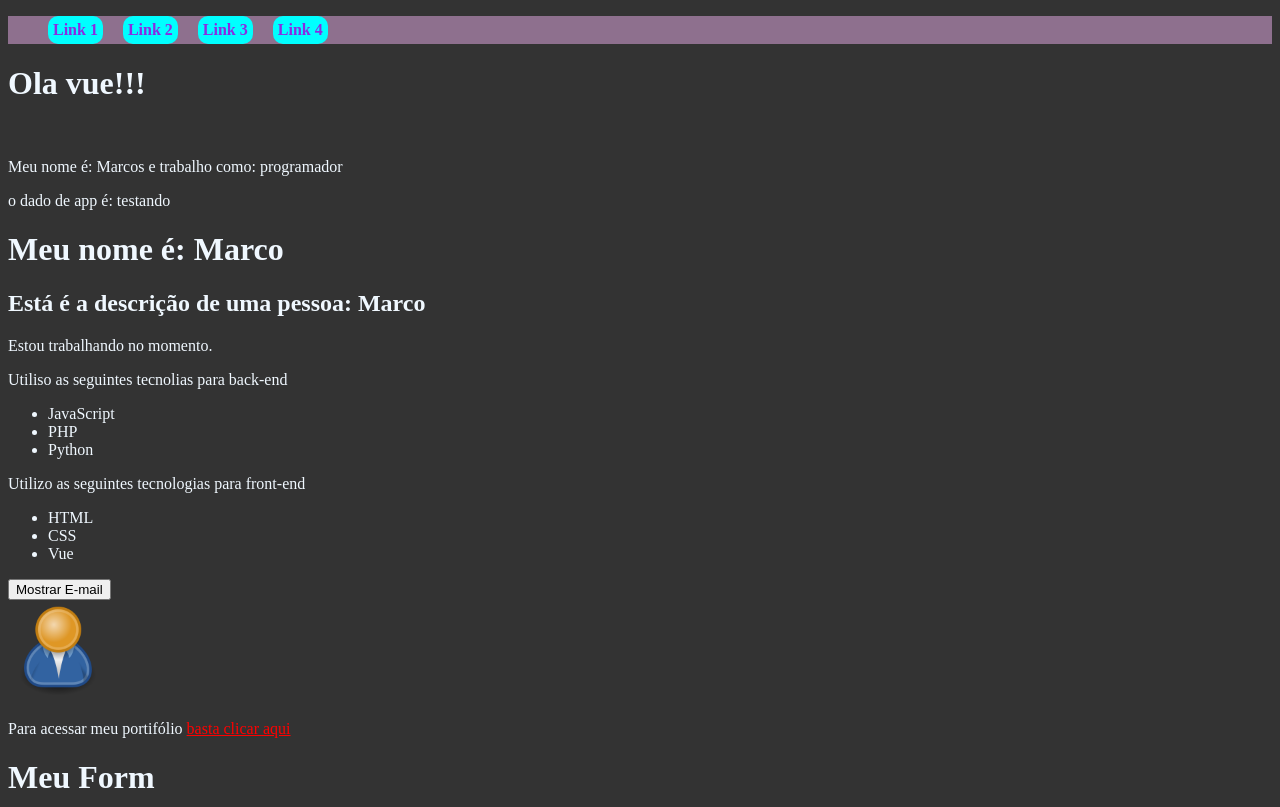
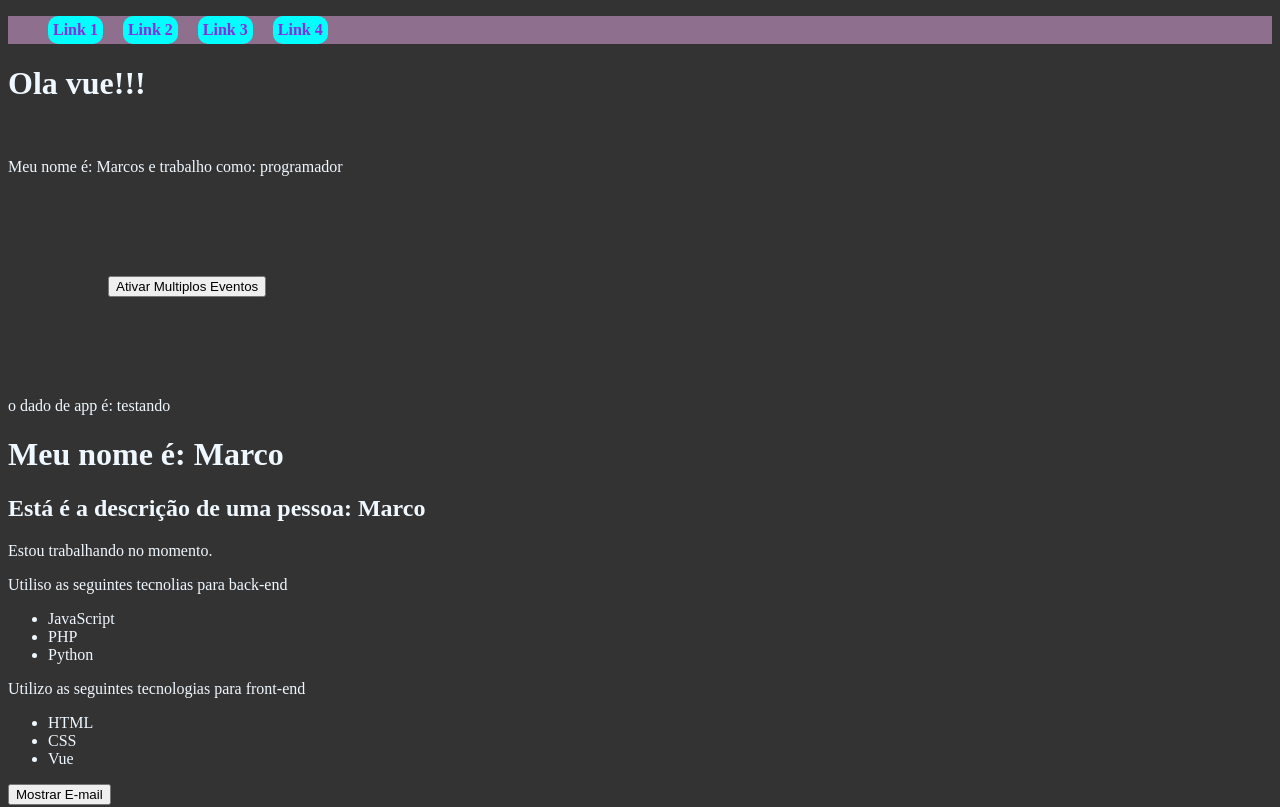
Before and after one commit to MAN0LIT0/Curso_vue, a Vue app in the folder Vue_curso/: page / in a window 1280 px wide. Shown: the top 807 px of the page. Built offline with nearby package versions, Linux system fonts and the light colour scheme.

Commit message:
Multiplos eventos

```diff
--- a/Vue_curso/src/components/componente1.vue
+++ b/Vue_curso/src/components/componente1.vue
@@ -3,11 +3,17 @@
         <h1>Ola vue!!!</h1>
         <br>
         <p>Meu nome é: {{ nome }} e trabalho como: {{ profissao }}</p>
+        <multiplosEventos />
     </div>
 </template>
 <script>
+import multiplosEventos from './multiplosEventos.vue'
+
 export default {
     name: 'componente1',
+    components: {
+        multiplosEventos
+    },
     data() {
         return {
             nome: "Marcos",
--- /dev/null
+++ b/Vue_curso/src/components/multiplosEventos.vue
@@ -0,0 +1,35 @@
+<template>
+    <div>
+        <button @click="primeiro(txt1, $event), segundo(txt2, $event), terceiro($event)">Ativar Multiplos Eventos</button>
+        <p>{{ multiplosEventos }}</p>
+    </div>
+</template>
+<script>
+export default {
+    name: 'multiplosEventos',
+    data() {
+        return {
+            multiplosEventos: "",
+            txt1: "Primeiro argumento",
+            txt2: "segundo argumento"
+
+        }
+    },
+    methods: {
+        primeiro(txt,e) {
+            this.multiplosEventos = txt;
+        },
+        segundo(txt,e) {
+            setTimeout(() => this.multiplosEventos = txt, 1000)
+        },
+        terceiro(e) {
+            setTimeout(() => this.multiplosEventos = "", 2000)
+        }
+    },
+}
+</script>
+<style scoped>
+    div {
+        margin: 100px;
+    }
+</style>
```
